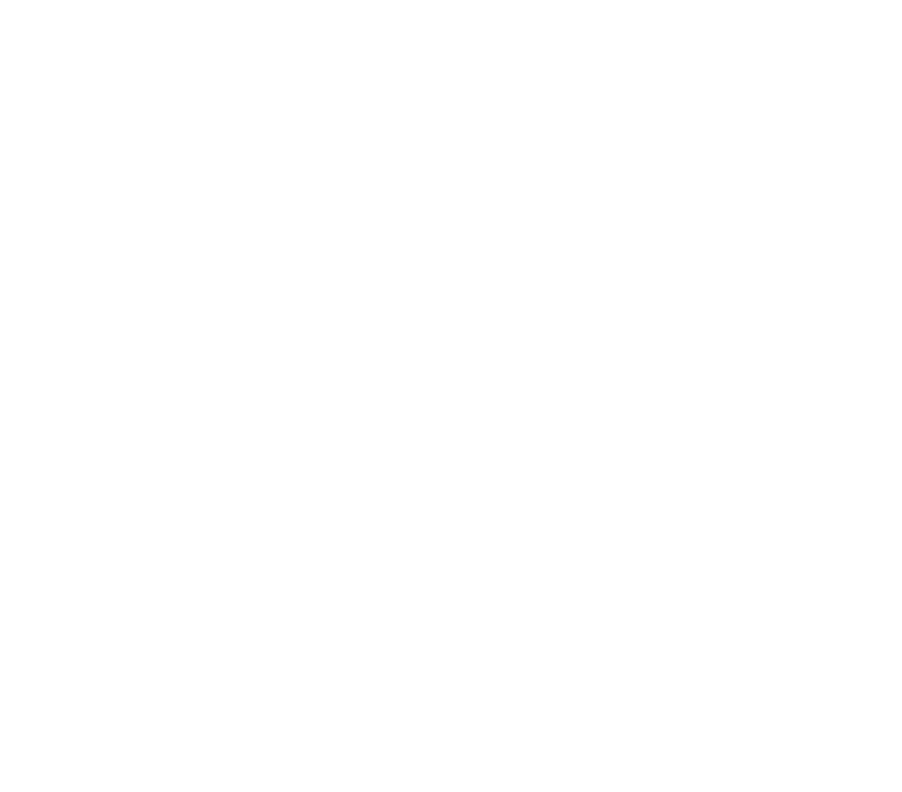
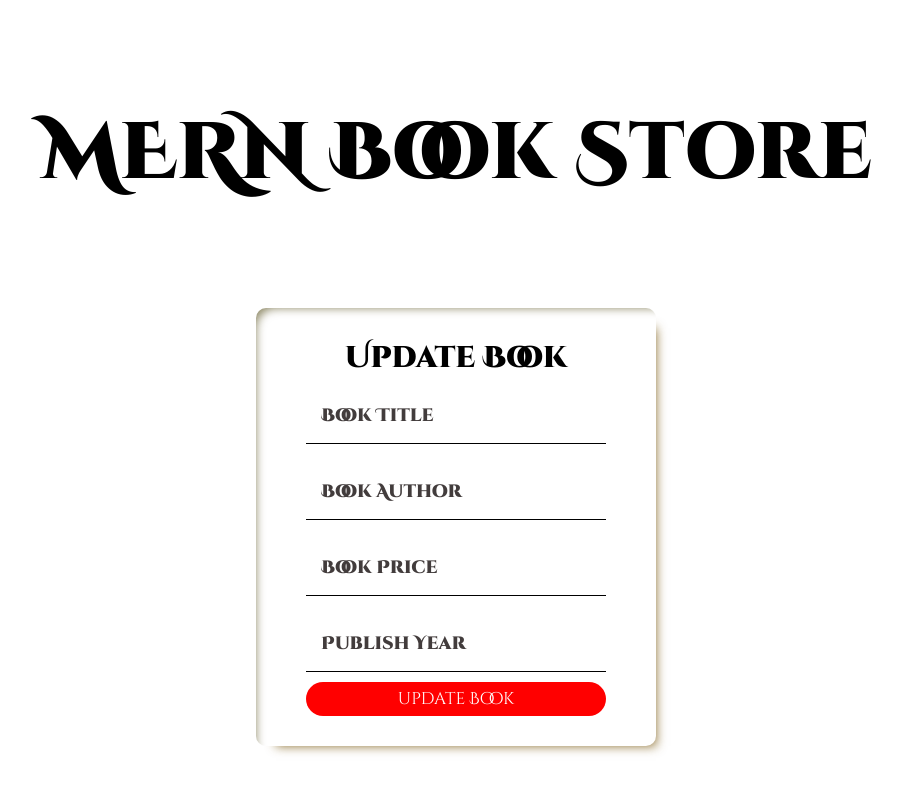
Before and after one commit to SASIDEVIvenaram/Book-Store-Project-MERN-, a React app in the folder frontend/: page /Update/1 in a window 1280 px wide. Before the commit this address had no page. Shown: the top 792 px of the page, without its empty margins (184-1086 px from the left). Built offline with nearby package versions, Linux system fonts and the light colour scheme; no server answers; the HTML template or start-up script is replaced by a standard one.

Commit message:
Finished Update Functionality

```diff
--- a/frontend/package.json
+++ b/frontend/package.json
@@ -11,6 +11,7 @@
   },
   "dependencies": {
     "axios": "^1.12.2",
+    "notistack": "^3.0.2",
     "react": "^19.1.1",
     "react-dom": "^19.1.1",
     "react-icons": "^5.5.0",
--- a/frontend/src/App.jsx
+++ b/frontend/src/App.jsx
@@ -6,7 +6,8 @@
 import NavBar from './Layout/Navbar/NavBar.jsx';
 import Home from './Pages/Home/Home.jsx';
 import Create from './Pages/Create/Create.jsx';
-
+import Update from './Pages/Update/Update.jsx';
+import View from './Pages/View/View.jsx';
 function App() {
   return (
     <Routes>
@@ -28,7 +29,20 @@
           <Delete />
         </>
       } />
+      <Route path='/Update/:id' element={
+        <>
+          <NavBar />
+          <Update />
+        </>
+      } />
+      <Route path='/View/:id' element={
+        <>
+          <NavBar />
+          <View />
+        </>
+      } />
     </Routes>
+
   );
 }
 
--- a/frontend/src/Pages/Home/Home.jsx
+++ b/frontend/src/Pages/Home/Home.jsx
@@ -56,7 +56,7 @@
 
                                         <div className={styles.IconsBox}>
                                             {/* For Info */}
-                                            <Link to={"/"}>
+                                            <Link to={`/View/${Item._id}`}>
                                             <FaInfoCircle/>
                                             </Link>
 
@@ -66,7 +66,7 @@
                                             </Link>
 
                                             {/* To edit */}
-                                            <Link to={"/"}>
+                                            <Link to={`/Update/${Item._id}`}>
                                             <MdEdit/>
                                             </Link>
 
--- /dev/null
+++ b/frontend/src/Pages/Update/Update.jsx
@@ -0,0 +1,96 @@
+import React, { useState,useEffect } from "react"
+import axios from "axios";
+import { Navigate, useNavigate, useParams } from 'react-router-dom';
+import {useSnackbar } from 'notistack'
+import styles from './Update.module.css';
+const Update=()=>{
+
+    const [BookTitle,setTitle]=useState('');
+    const [BookAuthor,setAuthor]=useState('');
+    const [BookPrice,setPrice]=useState('');
+    const [BookPublishYear,setPublishYear]=useState('');
+    const [Loading,setLoading]=useState(false);
+
+    const navigate=useNavigate();
+    const {enqueueSnackbar}=useSnackbar();
+    const {id}=useParams();
+
+    useEffect(()=>{
+        setLoading(true);
+        axios.get(`http://localhost:5555/books/${id}`).then((response)=>{
+            setTitle(response.data.BookTitle);
+            setAuthor(response.data.BookAuthor);
+            setPrice(response.data.BookPrice);
+            setPublishYear(response.data.BookPublishYear);
+            setLoading(false);
+        }).catch((error)=>{
+            setLoading(false);
+            alert(error);
+            console.log(error);
+        })
+    },[])
+    const updateBook=() => {
+        const data={
+            BookTitle,
+            BookAuthor,
+            BookPrice,
+            BookPublishYear};
+        setLoading(true);
+        axios.put(`http://localhost:5555/books/${id}`,data).then(()=>{
+            setLoading(false);
+            enqueueSnackbar("Book Details Updated",{variant:'success'});
+            navigate('/');
+        }).catch((error)=>{
+            setLoading(false);
+            // console.log(error);
+            // alert("check");
+            enqueueSnackbar("Something Went Wrong Check Console",{variant:'warning'});
+            if(error.response)
+            {
+                console.error("Response Data",error.response.data);
+                console.error("Response Status",error.response.status);
+                console.error("Response Headers",error.response.headers);
+
+            }
+            else if(error.request)
+            {
+                console.log("No Response Received",error.request);
+
+            }
+            else{
+                console.log("Error",error.message);
+            }
+
+        })
+    }
+    return(
+        <>
+        {/* for update form */}
+        <div className={styles.CreateBook}>
+            <div className={styles.CreateBookRow}>
+                <h6>Update Book {BookTitle}</h6>
+
+                {Loading?(console.log("Loading")):('')}
+
+                <div className={styles.CreateBookBox}>
+                    <input type='text' value={BookTitle} onChange={(e)=>setTitle(e.target.value)}  placeholder='Book Title' name='' id=''/>
+                </div>
+                <div className={styles.CreateBookBox}>
+                    <input type='text' value={BookAuthor} onChange={(e)=>setAuthor(e.target.value)} placeholder='Book Author' name='' id=''/>
+                </div>
+                <div className={styles.CreateBookBox}>
+                    <input type='number' value={BookPrice} onChange={(e)=>setPrice(e.target.value)} placeholder='Book Price' name='' id=''/>
+                </div>
+                <div className={styles.CreateBookBox}>
+                    <input type='number' value={BookPublishYear} onChange={(e)=>setPublishYear(e.target.value)} placeholder='Publish Year' name='' id=''/>
+                </div>
+
+                <button onClick={updateBook} className={styles.Btn}>update Book</button>
+
+            </div>
+        </div>
+
+        </>
+    )
+}
+export default Update;
--- /dev/null
+++ b/frontend/src/Pages/Update/Update.module.css
@@ -0,0 +1,44 @@
+.CreateBook{
+    display: flex;
+    justify-content: center;
+
+}
+.CreateBook .CreateBookRow{
+    box-shadow: var(--boxShadow);
+    padding: 20px;
+    padding-inline: 50px;
+    padding-block: 30px;
+    border-radius: 10px;
+
+}
+.CreateBookRow h6{
+    font-weight: 800;
+    font-size: 30px;
+    text-align: center;
+}
+.CreateBook .CreateBookRow .CreateBookBox input{
+    width: 100%;
+    border: none;
+    margin-block: 10px;
+    outline:none;
+    border-bottom: 0.1px solid #000;
+    padding: 15px;
+    font-weight: 800;
+    font-size: 18px;
+}
+.CreateBookBox input::placeholder{
+    color: #423c3c;
+}
+
+.CreateBook .Btn{
+    width: 100%;
+    padding: 5px 15px;
+    background: var(--main);
+    border: none;
+    outline: none;
+    cursor: pointer;
+    color: #fff;
+    border-radius: 99px;
+    font-size: 17px;
+    line-height: 24px;
+}
--- /dev/null
+++ b/frontend/src/Pages/View/View.jsx
@@ -0,0 +1,28 @@
+import React, { useEffect, useState } from "react";
+import { useParams } from "react-router-dom";
+
+const View=()=>{
+
+    const [Book,setBook]=useState([]);
+    const [Loading,setLoading]=useState(false);
+
+    const {id}=useParams();
+
+    useEffect(()=>{
+        setLoading(true);
+        axios.get(`http://localhost/Books/${id}`).then((response)=>{
+            setBook(response.data);
+            setLoading(false);
+        }).catch((error)=>{
+            console.log(error);
+            setLoading(false);
+        })
+    },[])
+    return(
+        <>
+        <h1> View</h1>
+        </>
+    );
+}
+
+export default View;
```
Also changed, not shown: frontend/src/Pages/View/View.module.css (added), 1 other file (tests, documents, lock files or other folders).
